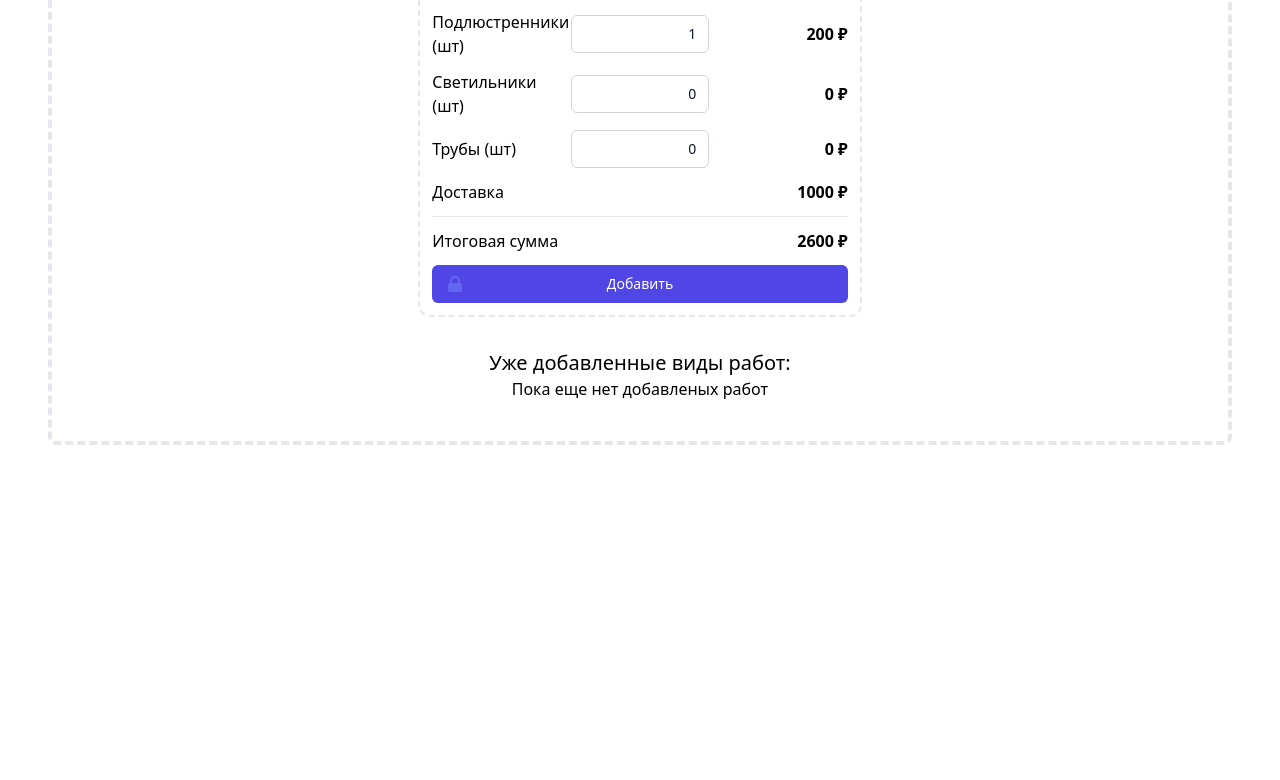
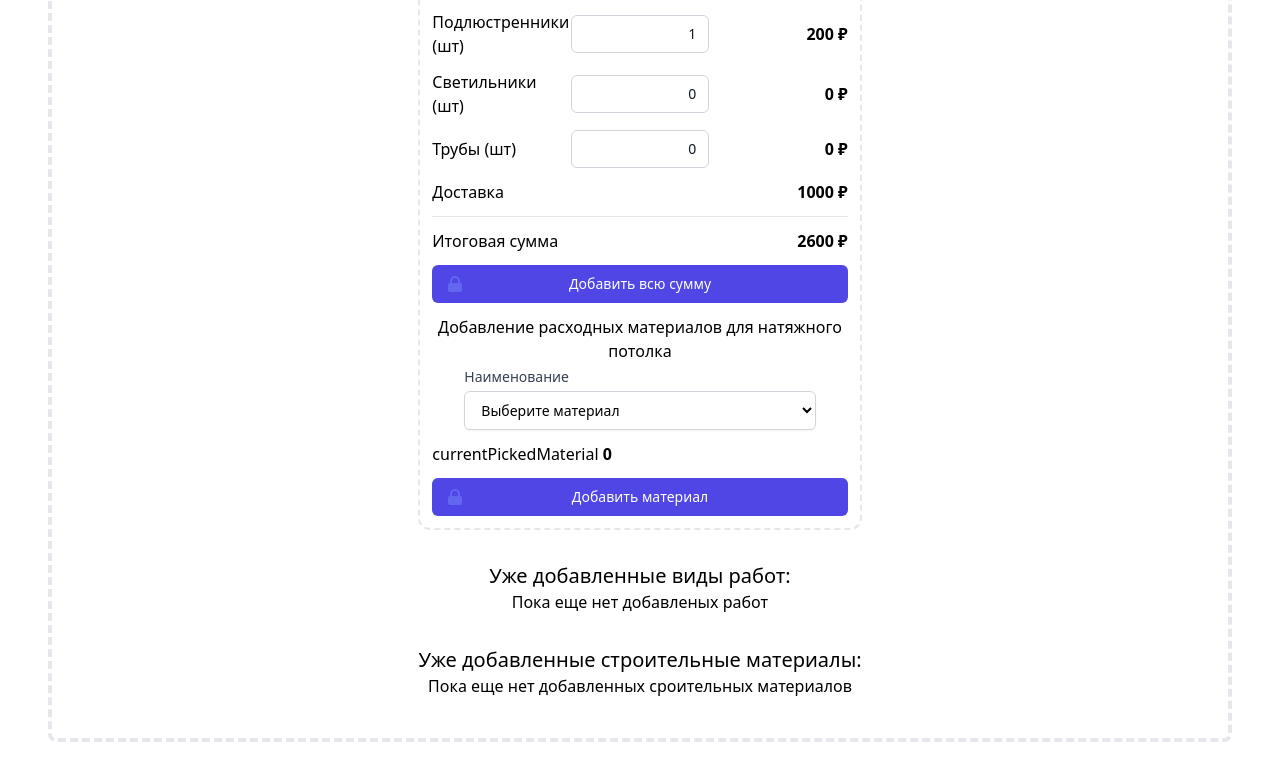
Before and after one commit to nvlight/home_calc, a Vue app in the folder vue/: page /get-started in a window 1280 px wide. Shown: the part 1159-1939 px from the top of the page. Before the commit the page ends 1652 px from the top, so only its background shows below. Built offline with nearby package versions, Linux system fonts and the light colour scheme.

Commit message:
first part of adding materials for CeilingCalc is done. Add also vuex@next

```diff
--- /dev/null
+++ b/vue/src/components/BuildingMaterial.vue
@@ -0,0 +1,72 @@
+<template>
+    <h1 class="mt-3 font-light  text-center">Добавление расходных материалов для натяжного потолка</h1>
+    <div class="min-h-full flex items-center justify-center pt-1 px-4 sm:px-6 lg:px-8">
+        <div class="col-span-9 sm:col-span-3 w-full" style="">
+            <label for="material_name" class="block text-sm font-medium text-gray-700">Наименование</label>
+            <select
+                v-if="buildingMaterials.length"
+                v-model="currentPickedMaterial"
+                id="material_name" name="material_name" autocomplete="material name"
+                class="mt-1 block w-full py-2 px-3 border border-gray-300 bg-white rounded-md shadow-sm focus:outline-none focus:ring-indigo-500 focus:border-indigo-500
+                sm:text-sm mb-3"
+            >
+                <option :value="0" selected>Выберите материал</option>
+                <option v-for="(material,index) in buildingMaterials"
+                        :key="index"
+                        :value="material.id"
+                        class="text-1xl"
+                    >{{material.id}}.  {{material.name}} - от {{material.price}}
+                    <span class="font-semibold">₽</span>
+                </option>
+            </select>
+            <div
+                v-else
+            >
+                <strong>Список материалов пуст!</strong>
+            </div>
+
+
+        </div>
+    </div>
+
+    <div class="mb-3">
+        currentPickedMaterial <strong>{{currentPickedMaterial}}</strong>
+    </div>
+
+    <button @click=""
+            class="group relative w-full flex justify-center py-2 px-4 border border-transparent text-sm font-medium rounded-md text-white bg-indigo-600 hover:bg-indigo-700 focus:outline-none focus:ring-2 focus:ring-offset-2 focus:ring-indigo-500">
+              <span class="absolute left-0 inset-y-0 flex items-center pl-3">
+                <!-- Heroicon name: solid/lock-closed -->
+                <svg class="h-5 w-5 text-indigo-500 group-hover:text-indigo-400" xmlns="http://www.w3.org/2000/svg"
+                     viewBox="0 0 20 20" fill="currentColor" aria-hidden="true">
+                  <path fill-rule="evenodd"
+                        d="M5 9V7a5 5 0 0110 0v2a2 2 0 012 2v5a2 2 0 01-2 2H5a2 2 0 01-2-2v-5a2 2 0 012-2zm8-2v2H7V7a3 3 0 016 0z"
+                        clip-rule="evenodd"/>
+                </svg>
+              </span>
+        Добавить материал
+    </button>
+</template>
+
+<script>
+import store from "../store/index.js";
+
+export default {
+    name: "BuildingMaterial",
+    props: [],
+    data() {
+        return {
+            currentPickedMaterial: 0,
+        }
+    },
+    computed: {
+        buildingMaterials(){
+            return store.state.buildingMaterials;
+        }
+    },
+}
+
+</script>
+
+<style scoped>
+</style>
--- a/vue/src/components/CeilingCalc.vue
+++ b/vue/src/components/CeilingCalc.vue
@@ -170,15 +170,22 @@
                         clip-rule="evenodd"/>
                 </svg>
               </span>
-            Добавить
+            Добавить всю сумму
         </button>
+
+        <BuildingMaterial>
+        </BuildingMaterial>
+
     </div>
 </template>
 
 <script>
+import BuildingMaterial from "../components/BuildingMaterial.vue";
+
 export default {
     name: 'CeilingCalc',
     props: ['square', 'perimeter'],
+    components: { BuildingMaterial },
     data(){
         return{
             isCustomSizes: false,
--- a/vue/src/components/RoomSize.vue
+++ b/vue/src/components/RoomSize.vue
@@ -155,6 +155,52 @@
 
         </div>
     </div>
+
+    <div class="min-h-full flex items-center justify-center pt-4 pb-4 px-4 sm:px-6 lg:px-8">
+        <div class="col-span-9 sm:col-span-3 w-5/12" style="">
+            <h2 class="font-light text-xl text-center">Уже добавленные строительные материалы:</h2>
+            <div v-if="!added_materials?.length">
+                <span class="block text-center">Пока еще нет добавленных сроительных материалов</span>
+            </div>
+            <div v-else>
+                <div v-for="(material,index) in added_materials"
+                     :key="index"
+                     class="flex justify-between mt-2"
+                >{{index+1}}. {{getJobTitleById(material.id)}}
+                    <div class="flex self-center">
+                        {{ material.summ }}
+                        <span class="font-semibold"> ₽</span>
+                        <button
+                            type="button"
+                            class="h-6 w-6 ml-2
+                        flex items-center justify-center
+                        rounded-full
+                        border border-transparent
+                        text-sm text-red-500
+                        focus:ring-2
+                        focus:ring-offset-2
+                        focus:ring-red-500
+                    ">
+                            <svg xmlns="http://www.w3.org/2000/svg"
+                                 class="h-5 w-5 -mt-1 inline-block
+                                self-end"
+                                 fill="none" viewBox="0 0 24 24"
+                                 stroke="currentColor" stroke-width="2">
+                                <path stroke-linecap="round" stroke-linejoin="round"
+                                      d="M19 7l-.867 12.142A2 2 0 0116.138 21H7.862a2 2 0 01-1.995-1.858L5 7m5 4v6m4-6v6m1-10V4a1 1 0 00-1-1h-4a1 1 0 00-1 1v3M4 7h16"/>
+                            </svg>
+                        </button>
+                    </div>
+                </div>
+                <!-- MaterialSumm -->
+                <div class="mt-3">
+                    <span class="text-2xl">Сумма стоимости строительных материалов: {{jobsSumm}}</span>
+                </div>
+                <!--/ MaterialSumm -->
+            </div>
+
+        </div>
+    </div>
 </template>
 
 <script >
@@ -166,7 +212,7 @@ export default {
     emits: ['addCalcedCeiling'],
     data(){
         return {
-            added_jobs_i : 0,
+            added_jobs_i : 0, // index
             currentPickedJob: 1,
             room: {
                 sizes : {
@@ -249,6 +295,7 @@ export default {
                 },
             ],
             added_jobs:[],
+            added_materials: [],
         }
     },
     methods: {
--- /dev/null
+++ b/vue/src/store/index.js
@@ -0,0 +1,98 @@
+import {createStore} from "vuex";
+
+const store = createStore({
+    state:{
+        user:{
+            data: {},
+            token: sessionStorage.getItem('TOKEN'),
+        },
+        buildingMaterials: [
+            {
+                id: 82239108,
+                name: 'Саморезы для металла STANDERS фосфатированные 3.5x35, на вес (около 510 шт./кг)',
+                description: '',
+                price: 440,
+                current: '₽',
+                measure: 'кг',
+                url: 'https://leroymerlin.ru/product/samorezy-dlya-metalla-standers-fosfatirovannye-35x35-82239108/',
+            },
+            {
+                id: 82239655,
+                name: 'Саморезы для дерева Standers фосфатированные 3.5x35 на вес (около 568 шт./кг)',
+                description: '',
+                price: 420,
+                current: '₽',
+                measure: 'кг',
+                url: 'https://leroymerlin.ru/product/samorezy-dlya-dereva-standers-fosfatirovannye-35x35-na-ves-okolo-568-sht-kg-82239655',
+            },
+
+            {
+                id: 82239109,
+                name: 'Саморезы для металла STANDERS фосфатированные 3.5x45, на вес (около 411 шт./кг)',
+                description: '',
+                price: 440,
+                current: '₽',
+                measure: 'кг',
+                url: 'https://leroymerlin.ru/product/samorezy-dlya-metalla-standers-fosfatirovannye-35x45-82239109/',
+            },
+            {
+                id: 82239659,
+                name: 'Саморезы для дерева Standers фосфатированные 3.5x55 на вес (около 379 шт./кг)',
+                description: '',
+                price: 420,
+                current: '₽',
+                measure: 'кг',
+                url: 'https://leroymerlin.ru/product/samorezy-dlya-dereva-standers-fosfatirovannye-35x55-na-ves-okolo-379-sht-kg-82239659',
+            },
+
+
+            {
+                id: 82716893,
+                name: 'Дюбель-гвозди грибовидные Ecoplast, 6x40 мм, полипропилен, 100 шт.',
+                description: '',
+                price: 180,
+                current: '₽',
+                measure: 'коробка',
+                url: 'https://leroymerlin.ru/product/dyubel-gvozdi-gribovidnye-ecoplast-82716893/',
+            },
+            {
+                id: 84177366,
+                name: 'Дюбель-гвоздь потайной 6х60 мм полипропилен 100 шт.',
+                description: '',
+                price: 214,
+                current: '₽',
+                measure: 'коробка',
+                url: 'https://leroymerlin.ru/product/dyubel-gvozd-potaynoy-6h60-mm-polipropilen-100-sht--84177366/',
+            },
+
+        ],
+    },
+    getters:{},
+    actions:{
+        getSurvey({commit}, id){
+            commit('setCurrentSurveyLoading', true);
+            return axiosClient
+                .get(`/survey/${id}`)
+                .then( (res) => {
+                    commit("setCurrentSurvey", res.data);
+                    commit("setCurrentSurveyLoading", false);
+                    return res;
+                })
+                .catch( (err) => {
+                    commit("setCurrentSurveyLoading", false);
+                    throw err;
+                });
+        },
+    },
+    mutations:{
+        setCurrentSurveyLoading: (state, loading) => {
+            state.currentSurvey.loading = loading;
+        },
+        setCurrentSurvey: (state, survey) => {
+            state.currentSurvey.data = survey.data;
+        },
+    },
+    modules:{},
+})
+
+export default store;
```
